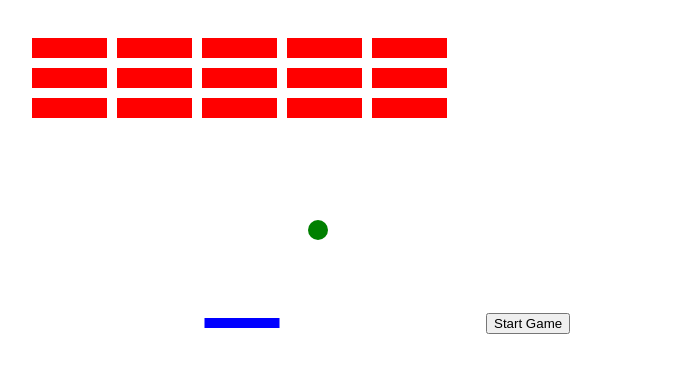
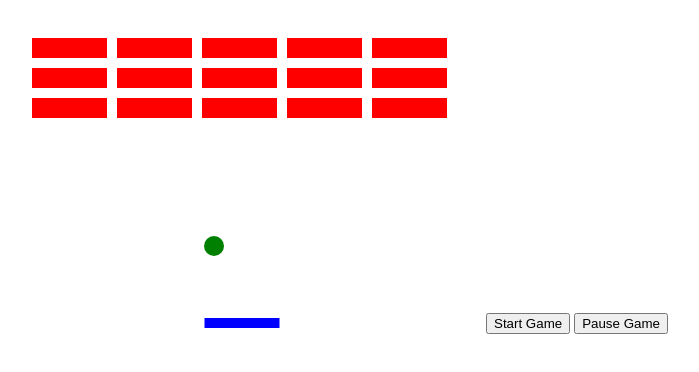
Before and after one commit to glen1995/canvasgame, a website built with webpack: page src/index.html in a window 1280 px wide. Both pictures are taken after a click on the button "Start Game". Shown: the whole page, without its empty margins (6-705 px from the left). Built offline with nearby package versions, Linux system fonts and the light colour scheme.

Commit message:
feat: add pause button, calculate the paddle collision and refactoring ball constructor

```diff
--- a/src/Ball.ts
+++ b/src/Ball.ts
@@ -8,14 +8,18 @@ export class Ball {
     private readonly canvasHeight: number;
     private readonly canvasWidth: number;
 
-    constructor(x: number, y: number, dx: number, dy: number, ballRadius: number, canvasWidth: number, canvasHeight: number) {
+    constructor(ballRadius: number, canvasWidth: number, canvasHeight: number) {
         this.ballRadius = ballRadius;
-        this.x = x;
-        this.y = y;
-        this.dx = dx;
-        this.dy = dy;
+        this.x = canvasWidth / 3;
+        this.y = canvasHeight - 30;
+        this.dx = 4;
+        this.dy = -4;
         this.canvasHeight = canvasHeight;
         this.canvasWidth = canvasWidth
+    }
+
+    public getBallPosition() {
+        return [this.x, this.y]
     }
 
     private moveBall() {
@@ -23,7 +27,11 @@ export class Ball {
         this.y += this.dy;
     }
 
-    public detectCollision(paddleX: number, paddleWidth: number) {
+    public reverseDirection() {
+        this.dy = -this.dy
+    }
+
+    public detectBoundaryCollision(paddleX: number, paddleWidth: number) {
         if (this.x + this.dx > this.canvasWidth - this.ballRadius || this.x + this.dx < this.ballRadius) {
             this.dx = -this.dx;
         }
--- a/src/Brick.ts
+++ b/src/Brick.ts
@@ -47,4 +47,15 @@ export class Brick {
             }
         }
     }
+
+    public detectBrickCollision(x: number, y: number) {
+        for (let c = 0; c < this.brickColumnCount; c++) {
+            for (let r = 0; r < this.brickRowCount; r++) {
+                const brick = this.bricks[c][r];
+                if (x > brick.x && x < brick.x + this.brickWidth && y > brick.y && y < (brick.y + this.brickHeight)) {
+                    return true;
+                }
+            }
+        }
+    }
 }
--- a/src/drawObjects.ts
+++ b/src/drawObjects.ts
@@ -9,11 +9,6 @@ export class DrawObjects {
     private readonly canvas: HTMLCanvasElement;
     private readonly canvasHeight: number;
     private readonly canvasWidth: number;
-    // calculate boundary and ball position variables
-    private x: number;
-    private y: number;
-    private dy: number;
-    private dx: number;
     // paddleboard variables
     private readonly paddleHeight: number;
     private readonly paddleWidth: number;
@@ -34,24 +29,19 @@ export class DrawObjects {
         this.canvasHeight = canvas.height;
         this.canvasWidth = canvas.width;
 
-        this.x = canvas.width / 2;
-        this.y = canvas.height - 30;
-        this.dx = 4;
-        this.dy = -4;
-
         this.paddleHeight = 10;
         this.paddleWidth = 75;
         this.paddleX = (canvas.width - this.paddleWidth) / 2;
         this.paddleY = canvas.height - this.paddleHeight;
         this.interval = interval;
 
-        this.ball = new Ball(this.x, this.y, this.dx, this.dy, this.ballRadius, this.canvasWidth, this.canvasHeight)
+        this.ball = new Ball(this.ballRadius, this.canvasWidth, this.canvasHeight)
         this.brick = new Brick(3, 5, 75, 20, 10, 30, 30);
         this.paddle = new Paddle(this.paddleX, this.paddleY, this.paddleWidth, this.paddleHeight)
     }
 
     private calculateBoundary() {
-        if (this.ball.detectCollision(this.paddleX, this.paddleWidth)) {
+        if (this.ball.detectBoundaryCollision(this.paddleX, this.paddleWidth)) {
             this.ball.resetBall(this.canvasWidth / 2, this.canvasHeight - 30);
             document.location.reload();
             alert("Game Over")
@@ -65,6 +55,10 @@ export class DrawObjects {
         this.brick.drawBricks(this.ctx)
         this.paddle.drawPaddle(this.ctx, this.canvasHeight);
         this.calculateBoundary();
+        const [ballPositionX, ballPositionY] = this.ball.getBallPosition();
+        if (this.brick.detectBrickCollision(ballPositionX, ballPositionY)) {
+            this.ball.reverseDirection();
+        }
     }
 
 }
--- a/src/index.html
+++ b/src/index.html
@@ -11,7 +11,7 @@
 <body>
     <canvas id="my-canvas" width="480" height="320"></canvas>
     <button id="start-button">Start Game</button>
-
+    <button id="pause-button">Pause Game</button>
 </body>
 
 </html>
--- a/src/index.ts
+++ b/src/index.ts
@@ -4,6 +4,7 @@ const canvas = document.getElementById('my-canvas') as HTMLCanvasElement;
 const ctx = canvas?.getContext('2d');
 
 const startButton = document.getElementById('start-button') as HTMLButtonElement;
+const pauseButton = document.getElementById('pause-button') as HTMLButtonElement;
 let interval: NodeJS.Timeout;
 if (!ctx) {
     throw new Error('Canvas not found');
@@ -13,10 +14,14 @@ startButton.addEventListener('click', () => {
     startGame();
 });
 
+pauseButton.addEventListener('click', () => {
+    clearInterval(interval)
+});
+
 let drawObject: DrawObjects;
 const startGame = () => {
     drawObject = new DrawObjects(canvas, ctx, interval);
-    interval = setInterval(() => drawObject.drawBall(), 10);
+    interval = setInterval(() => drawObject.drawBall(), 200);
 }
 
 document.addEventListener("keydown", keyDownHandler, false);
```
